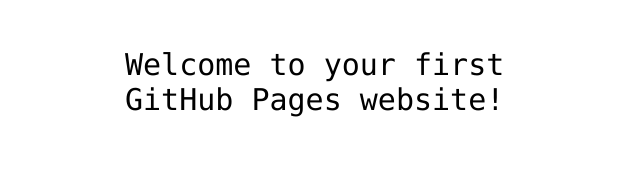
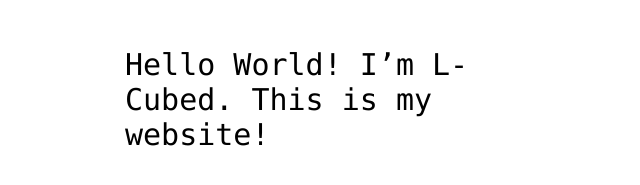
Before and after one commit to github/welcome-to-github-and-pages, a plain HTML site: page index.html in a window 1280 px wide. Shown: the part 341-526 px from the top of the page, without its empty margins (315-955 px from the left). Drawn offline with Linux system fonts and the light colour scheme.

Commit message:
Add My Introduction

```diff
--- a/index.html
+++ b/index.html
@@ -12,7 +12,6 @@
 <img src="https://octodex.github.com/images/daftpunktocat-thomas.gif" id="octocat" alt="octocat-gif" />
 
 <!-- Change this code here by copy and pasting your template on line 15 -->
-<p>Welcome to your first GitHub Pages website!</p>
-
+<p>Hello World! I’m L-Cubed. This is my website!</p>
 </body>
 </html>
```
